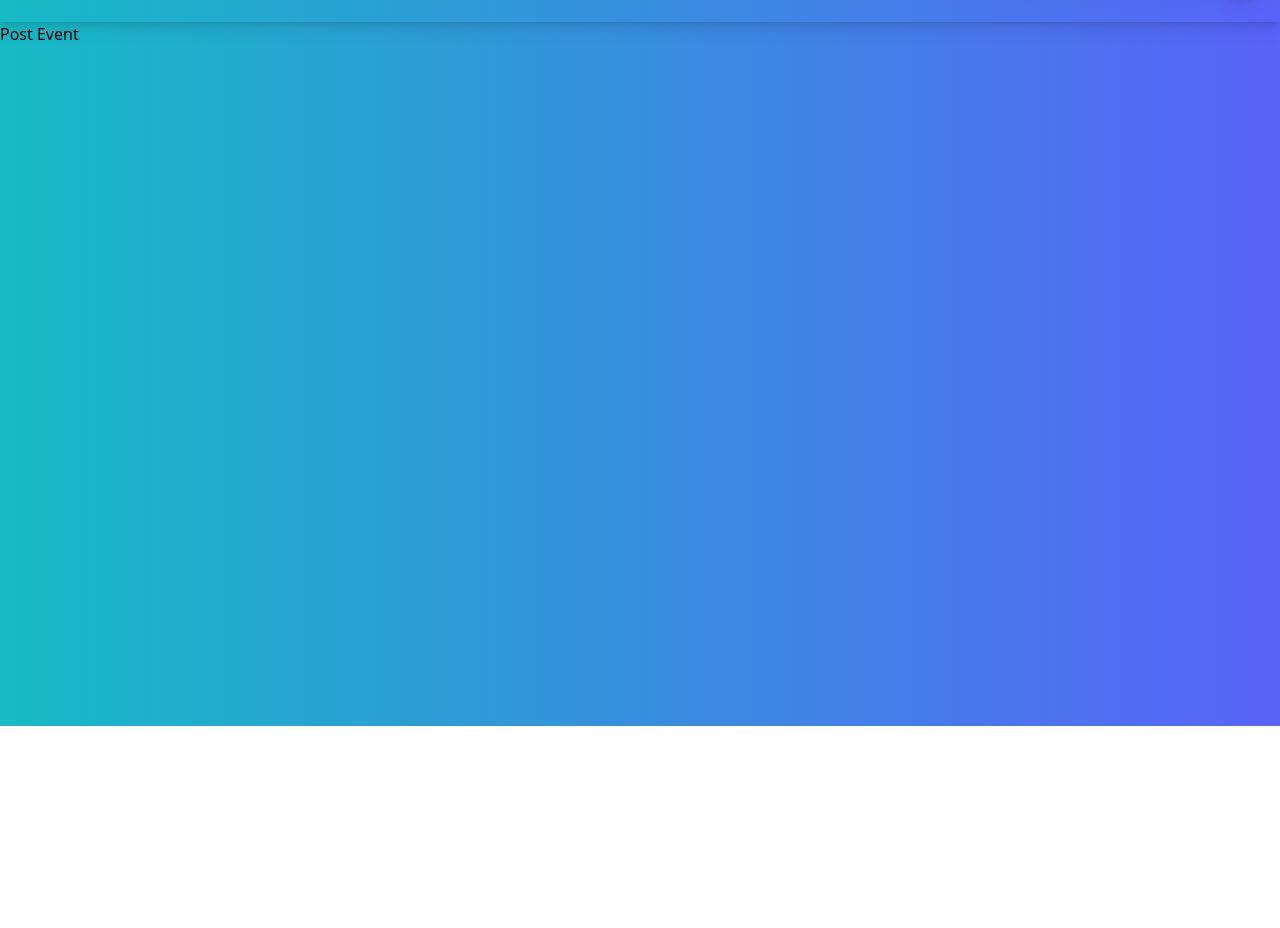
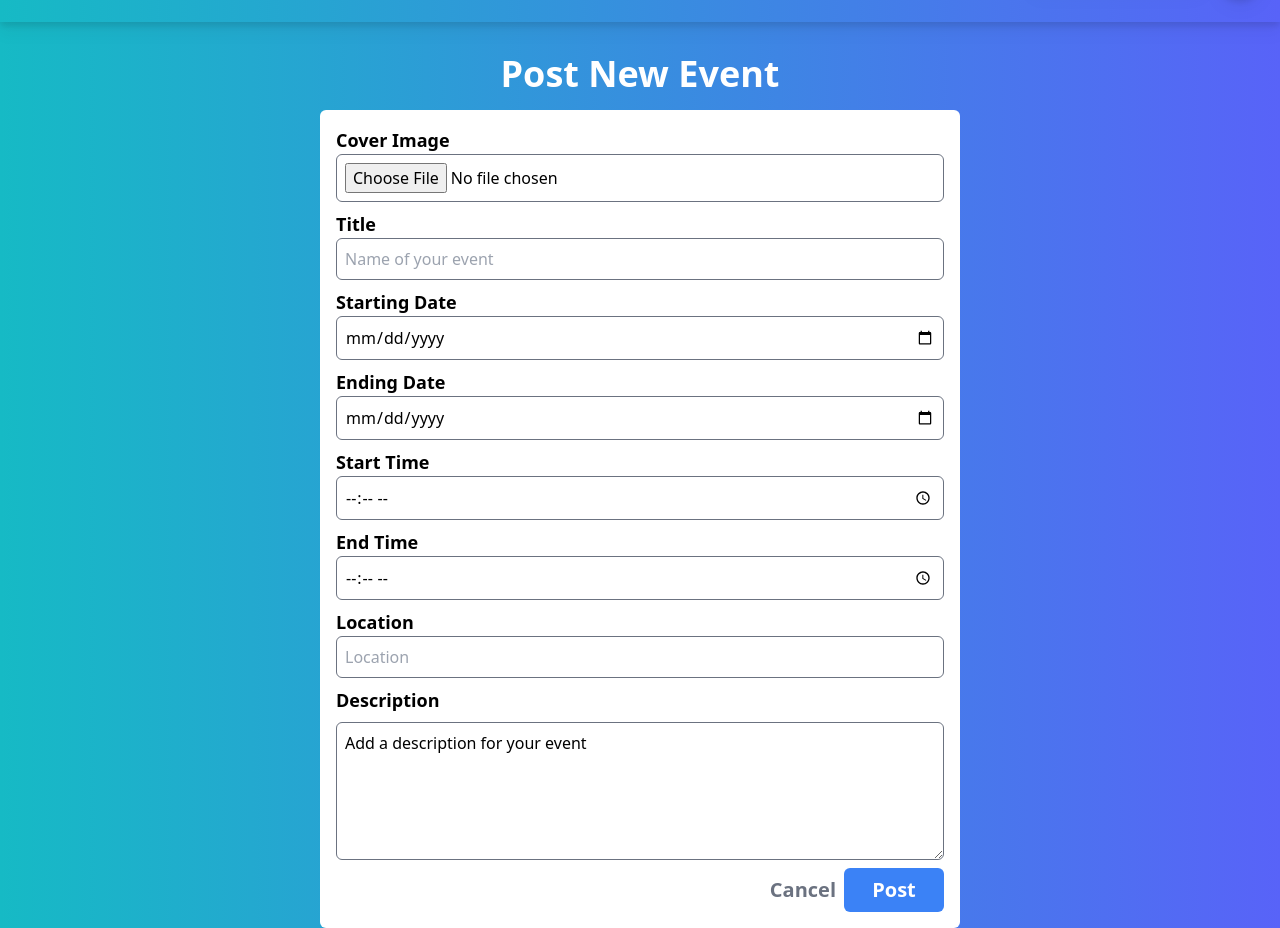
Before and after one commit to original-subbaman/sikidex, a React (Vite) app: page /postEvent in a window 1280 px wide. Shown: the part 74-1002 px from the top of the page. Before the commit the page ends 800 px from the top, so only its background shows below. Built offline with nearby package versions, Linux system fonts and the light colour scheme.

Commit message:
post event page + upload image

```diff
--- a/src/components/Input.jsx
+++ b/src/components/Input.jsx
@@ -3,7 +3,7 @@ import React from "react";
 function Input({ label, name, type, ...props }) {
   return (
     <div className="flex flex-col">
-      <label htmlFor={name} className="font-semibold">
+      <label htmlFor={name} className="font-semibold text-lg">
         {label}
       </label>
       <input
--- a/src/components/MainNavigation.jsx
+++ b/src/components/MainNavigation.jsx
@@ -5,6 +5,7 @@ function MainNavigation(props) {
   return (
     <header className="h-24 drop-shadow-lg sticky top-0 z-50">
       <div className="flex items-center bg-gradient-to-r from-[#16bac5] to-[#5863f8] h-full">
+        <div></div>
         <Link to="/" className="flex-1">
           <h1 className="text-5xl font-extrabold text-white text-center">
             SikiDex
--- a/src/components/NewEventSection.jsx
+++ b/src/components/NewEventSection.jsx
@@ -7,7 +7,7 @@ function NewEventSection(props) {
       <h1 className="text-white text-start font-bold text-3xl">
         New Event Section
       </h1>
-      <div className="grid grid-cols-1 md:grid-cols-3 gap-4 rounded-md drop-shadow-md ">
+      <div className="grid grid-cols-1 md:grid-cols-4 gap-4 rounded-md drop-shadow-md ">
         {ExampleEvents.map((event) => (
           <Event event={event} key={event.id} />
         ))}
--- a/src/pages/PostEvent.jsx
+++ b/src/pages/PostEvent.jsx
@@ -1,9 +1,76 @@
-import React from "react";
+import React, { useRef, useState } from "react";
+import Input from "../components/Input";
+function PostEvent(props) {
+  const imgRef = useRef();
+  const [image, setImage] = useState();
+  function handleOnImageChange(event) {
+    const file = event.target.files[0];
+    setImage(file);
+  }
+  return (
+    <div className="flex flex-col items-center pt-8">
+      <h1 className="text-4xl font-bold text-white text-start mb-4">
+        Post New Event
+      </h1>
+      <form className="flex flex-col p-4 w-1/2 bg-white rounded-md gap-2">
+        {image && (
+          <img
+            src={URL.createObjectURL(image)}
+            alt="selected user image"
+            className="object-contain h-[400px]"
+          />
+        )}
+        <Input
+          label={"Cover Image"}
+          type="file"
+          name={"coverImage"}
+          placeholder="Select a cover image"
+          ref={imgRef}
+          onChange={handleOnImageChange}
+        />
+        <Input
+          label={"Title"}
+          name={"title"}
+          type={"text"}
+          placeholder={"Name of your event"}
+        />
+        <Input label={"Starting Date"} name={"startingDate"} type={"date"} />
+        <Input label={"Ending Date"} name={"endingDate"} type={"date"} />
 
-function PostEvent(props) {
-  return (
-    <div>
-      <h1>Post Event</h1>
+        <Input label={"Start Time"} name={"startTime"} type={"time"} />
+        <Input label={"End Time"} name={"endTime"} type={"time"} />
+        <Input
+          label={"Location"}
+          name={"location"}
+          type={"text"}
+          placeholder={"Location"}
+        />
+        <label htmlFor="description" className="font-semibold text-lg">
+          Description
+        </label>
+        <textarea
+          name="description"
+          rows="5"
+          cols="50"
+          className="rounded-md outline-none border border-gray-500 p-2"
+          defaultValue={"Add a description for your event"}
+        ></textarea>
+        <div className="flex justify-end gap-2 items-center">
+          <button
+            className="font-semibold text-xl text-gray-500 hover:text-gray-800"
+            type="button"
+            onClick={() => {}}
+          >
+            Cancel
+          </button>
+          <button
+            type="submit"
+            className="bg-blue-500 rounded-md w-[100px] py-2 text-xl font-semibold text-white"
+          >
+            Post
+          </button>
+        </div>
+      </form>
     </div>
   );
 }
```
